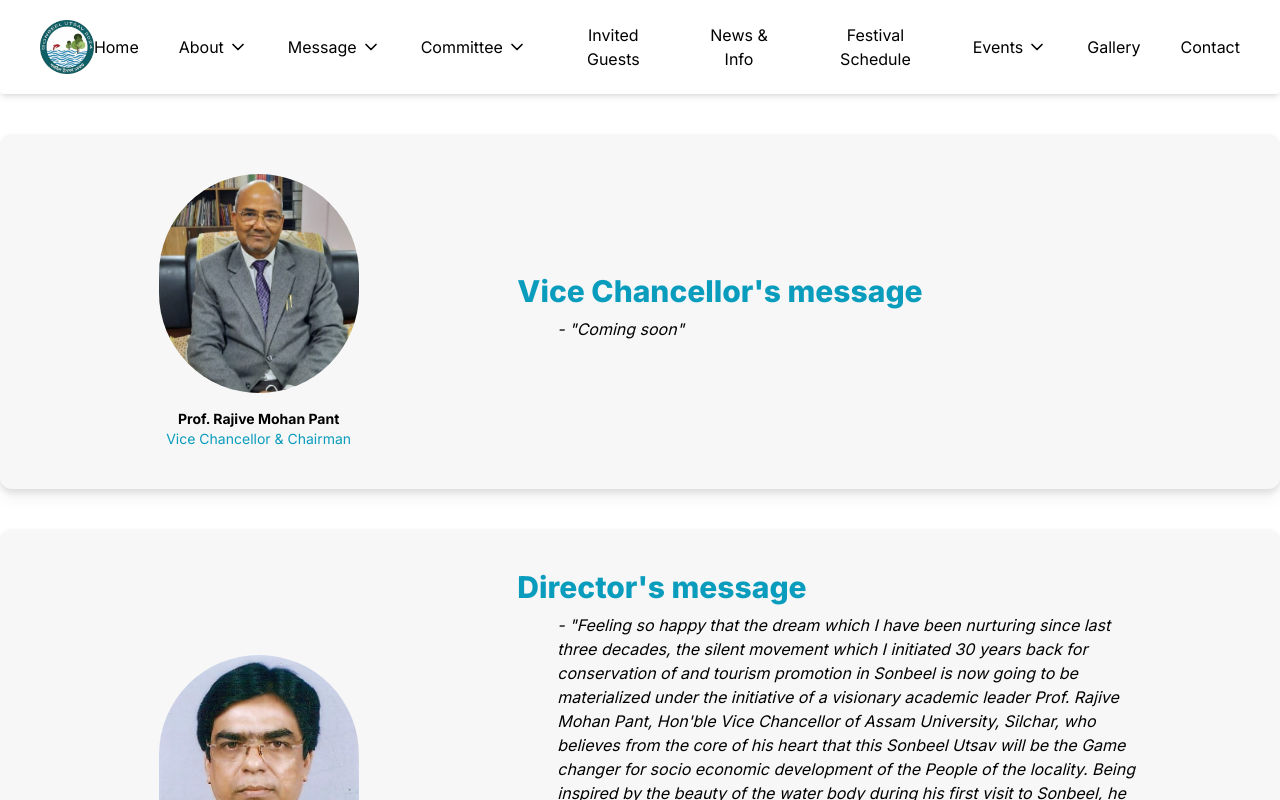
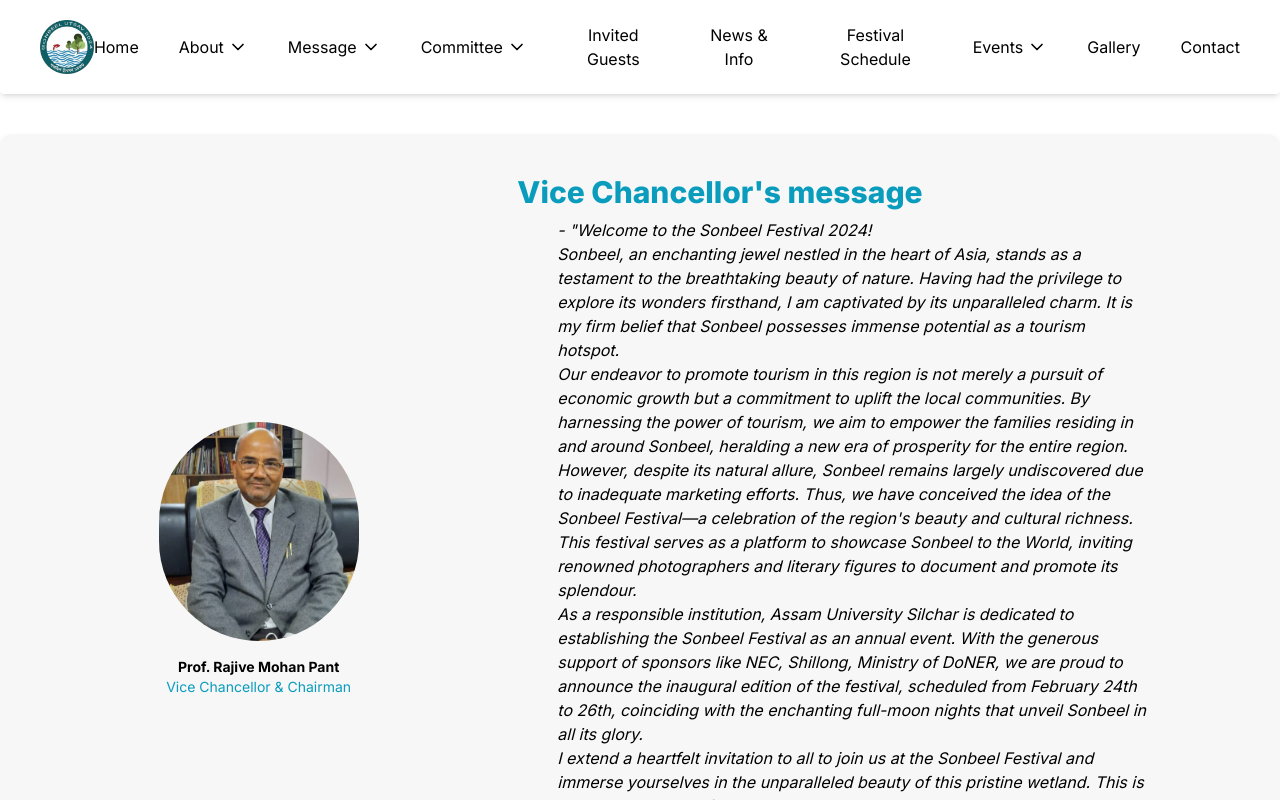
Before and after one commit to AyushKaithwas/sonbeel-festival, a Next.js app: page /message in a window 1280 px wide. Shown: the top 800 px of the page. Built offline with nearby package versions, Linux system fonts and the light colour scheme.

Commit message:
vc's message

```diff
--- a/app/message/page.tsx
+++ b/app/message/page.tsx
@@ -1,12 +1,19 @@
 import { Container } from "@/components/ui-self/container/container";
 import { H1 } from "@/components/ui-self/heading";
+import { renderWithLineBreaks } from "@/lib/utils.tsx";
 import Image from "next/image";
 
 const messages = [
   {
     id: "vc",
     title: "Vice Chancellor's message",
-    content: "Coming soon",
+    content: `Welcome to the Sonbeel Festival 2024!
+              Sonbeel, an enchanting jewel nestled in the heart of Asia, stands as a testament to the breathtaking beauty of nature. Having had the privilege to explore its wonders firsthand, I am captivated by its unparalleled charm. It is my firm belief that Sonbeel possesses immense potential as a tourism hotspot.
+              Our endeavor to promote tourism in this region is not merely a pursuit of economic growth but a commitment to uplift the local communities. By harnessing the power of tourism, we aim to empower the families residing in and around Sonbeel, heralding a new era of prosperity for the entire region.
+              However, despite its natural allure, Sonbeel remains largely undiscovered due to inadequate marketing efforts. Thus, we have conceived the idea of the Sonbeel Festival—a celebration of the region's beauty and cultural richness. This festival serves as a platform to showcase Sonbeel to the World, inviting renowned photographers and literary figures to document and promote its splendour.
+              As a responsible institution, Assam University Silchar is dedicated to establishing the Sonbeel Festival as an annual event. With the generous support of sponsors like NEC, Shillong, Ministry of DoNER, we are proud to announce the inaugural edition of the festival, scheduled from February 24th to 26th, coinciding with the enchanting full-moon nights that unveil Sonbeel in all its glory.
+              I extend a heartfelt invitation to all to join us at the Sonbeel Festival and immerse yourselves in the unparalleled beauty of this pristine wetland. This is just the beginning of our journey, and with your cooperation, we envision the Sonbeel Festival evolving into a grand and successful event in the years to come.
+              On behalf of Assam University Silchar, I extend warm wishes and heartfelt invitations to all who share our passion for exploration and appreciation of nature's wonders.`,
     imageUrl: "/images/message/vc.jpg",
     name: "Prof. Rajive Mohan Pant",
     designation: "Vice Chancellor & Chairman",
@@ -58,7 +65,7 @@
             <div className="w-[40rem]">
               <H1>{message.title}</H1>
               <p className="p-2 italic md:pl-10">
-                - &quot;{message.content}&quot;
+                - &quot;{renderWithLineBreaks(message.content)}&quot;
               </p>
             </div>
           </section>
```
